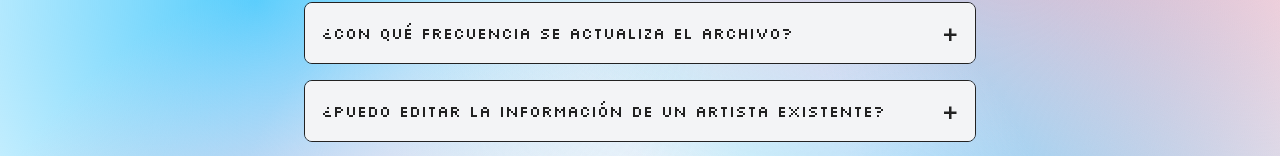
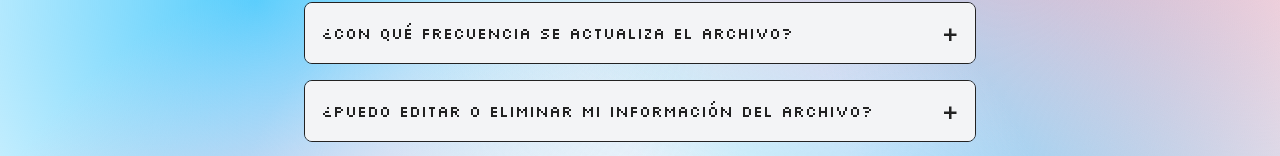
Before and after one commit to JusRecondo/artistastransargentinxs, a Next.js app: page /faq in a window 1280 px wide. Shown: the part 238-394 px from the top of the page. Built offline with nearby package versions, Linux system fonts and the light colour scheme.

Commit message:
feat: update faq

```diff
--- a/app/faq/page.tsx
+++ b/app/faq/page.tsx
@@ -29,7 +29,7 @@ const faqs: FAQItem[] = [
       "El archivo se actualiza semanalmente a medida que se reciben nuevas inscripciones y se validan los datos.",
   },
   {
-    question: "¿Puedo editar la información de un artista existente?",
+    question: "¿Puedo editar o eliminar mi información del archivo?",
     answer: "Sí, escribinos un email a: ",
     link: { text: "Contacto", url: "mailto:jusrecondo@gmail.com" },
   },
@@ -37,7 +37,7 @@ const faqs: FAQItem[] = [
     question: "¿Quien lleva adelante el archivo?",
     answer:
       "Se trata de un trabajo voluntario sin fines de lucro, llevado adelante por una persona que forma parte de la comunidad travesti/trans/no binarie. Para más información sobre el proyecto, podés seguirnos en: ",
-    link: { text: "Instagram", url: "https://www.instagram.com/completarrrr" },
+    link: { text: "Instagram", url: "https://www.instagram.com/artistastransargentinxs" },
   },
 ]
 
```
